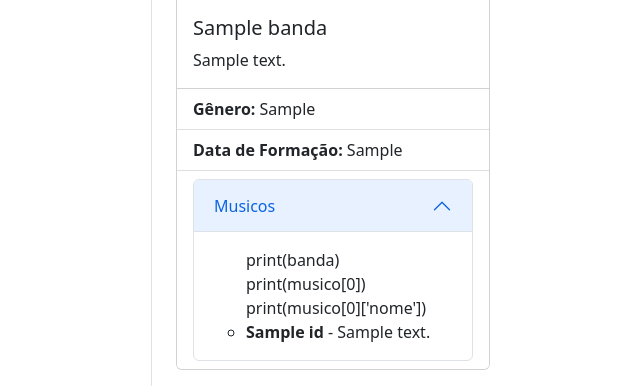
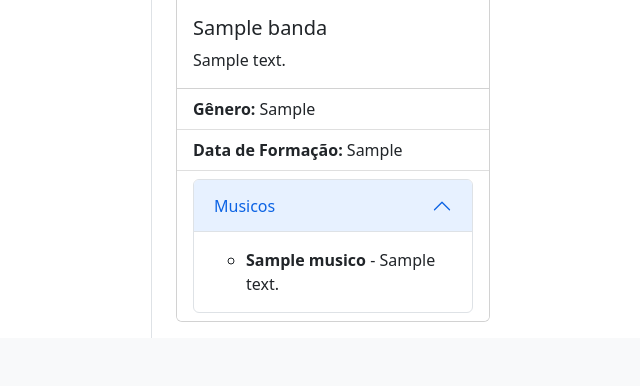
Before and after one commit to cesareds/cdrecords_pyngo, a Flask app: template templates/bandas.html in a window 1280 px wide. Shown: the part 857-1243 px from the top of the page, without its empty margins (89-729 px from the left). After the commit the page ends 1195 px from the top, so only its background shows below. Run offline with Flask 3, Linux system fonts and the light colour scheme; the template is opened without the code that fills it: most values are stand-ins (such as "Sample title", 1, 10 or a date in 2020); parts of the project's set-up code (start-up, migrations or seed data) failed here and were passed over.

Commit message:
maior de todos

```diff
--- a/app.py
+++ b/app.py
@@ -91,11 +91,11 @@ def show_bandas():
         musicos = list(collection_musico.find())
         final_data_list = []
         for b in banda_ids:
-            musicos_da_banda = list(collection_banda.find({'bandaId': ObjectId(b)}))
+            musicos_da_banda = list(collection_integrar.find({'bandaId': ObjectId(b)}))
             banda = list(collection_banda.find({'_id': ObjectId(b)}))
             musicod = []
-            for musico in musicos_da_banda:
-                musicod.append(list(collection_musico.find({'_id': ObjectId(musico['_id'])})))
+            for m in musicos_da_banda:
+                musicod.append(list(collection_musico.find({'_id': ObjectId(m['_id'])})))
             final_data = {
                 "_id": banda[0]['_id'],
                 "url": banda[0]['url'],
@@ -107,6 +107,7 @@ def show_bandas():
             }
 
             final_data_list.append(mongo_to_json(final_data))
+            print(musicod)
         return render_template('bandas.html', data=final_data_list, musicos=musicos)
     except Exception as e:
         return f"Erro ao recuperar bandas: {e}", 500
--- a/templates/bandas.html
+++ b/templates/bandas.html
@@ -153,18 +153,15 @@
                                     <div class="accordion" id="accordionExample">
                                         <div class="accordion-item">
                                             <h2 class="accordion-header">
-                                                    <button class="accordion-button" type="button" data-bs-toggle="collapse" data-bs-target="#collapseOne" aria-expanded="true" aria-controls="collapseOne">
+                                                <button class="accordion-button" type="button" data-bs-toggle="collapse" data-bs-target="#collapseOne{{ banda['_id'] }}" aria-expanded="true" aria-controls="collapseOne{{ banda['_id'] }}">
                                                     Musicos
                                                 </button>
                                             </h2>
-                                                    <div id="collapseOne" class="accordion-collapse collapse show" data-bs-parent="#accordionExample">
+                                            <div id="collapseOne{{ banda['_id'] }}" class="accordion-collapse collapse show" data-bs-parent="#accordionExample">
                                                 <div class="accordion-body">
                                                     <ul>
                                                         {% for musico in banda['musicos'] %}
-                                                                    print(banda)
-                                                                    print(musico[0])
-                                                                    print(musico[0]['nome'])
-                                                                    <li><strong>{{musico[0]['nome']}}</strong> - {{musico[0]['descricao']}}</li>
+                                                            <li><strong>{{ musico['nome'] }}</strong> - {{ musico['descricao'] }}</li>
                                                         {% endfor %}
                                                     </ul>
                                                 </div>
```
Also changed, not shown: 1 other file. Lines whose indentation alone changed are shown as unchanged.
